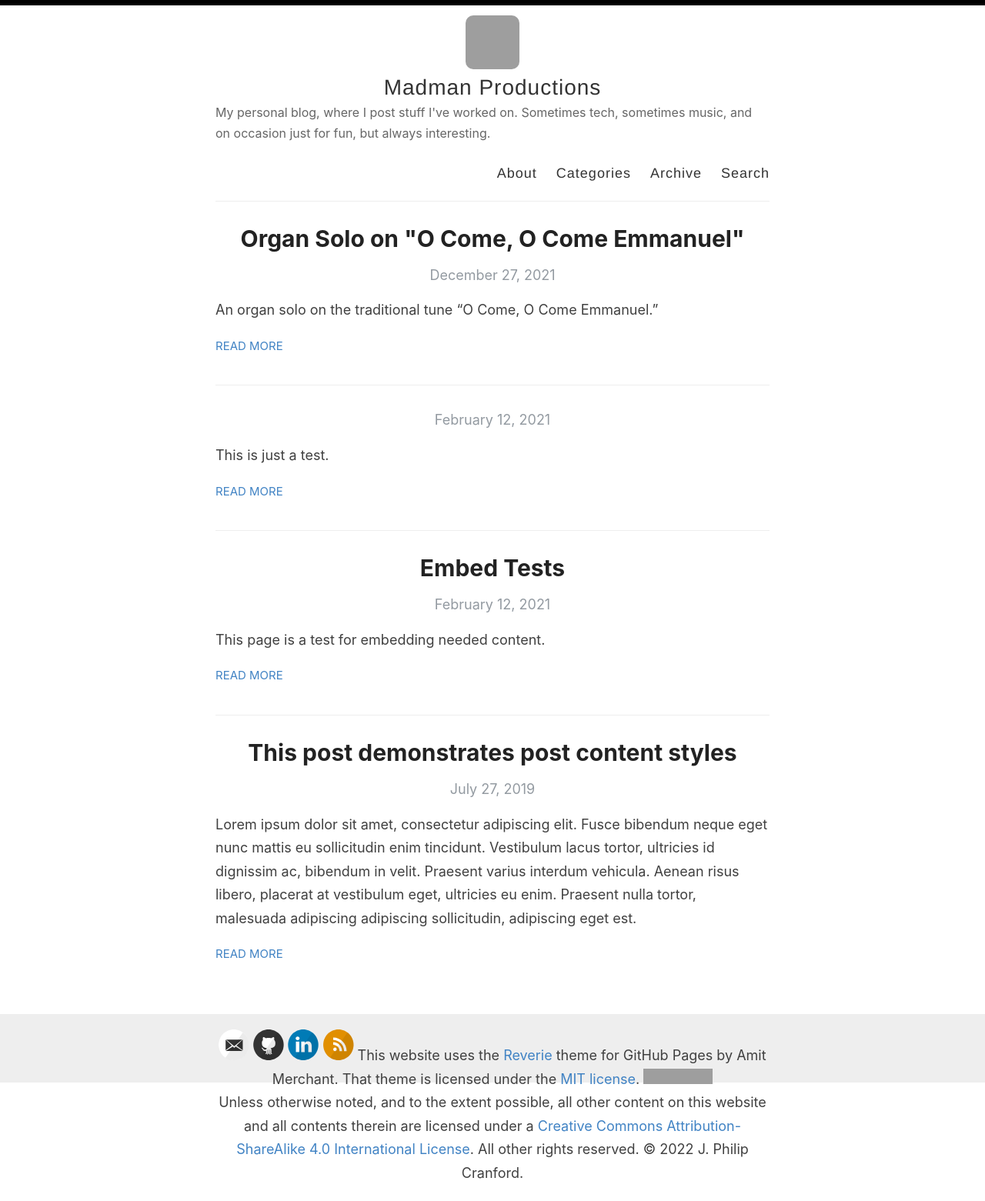
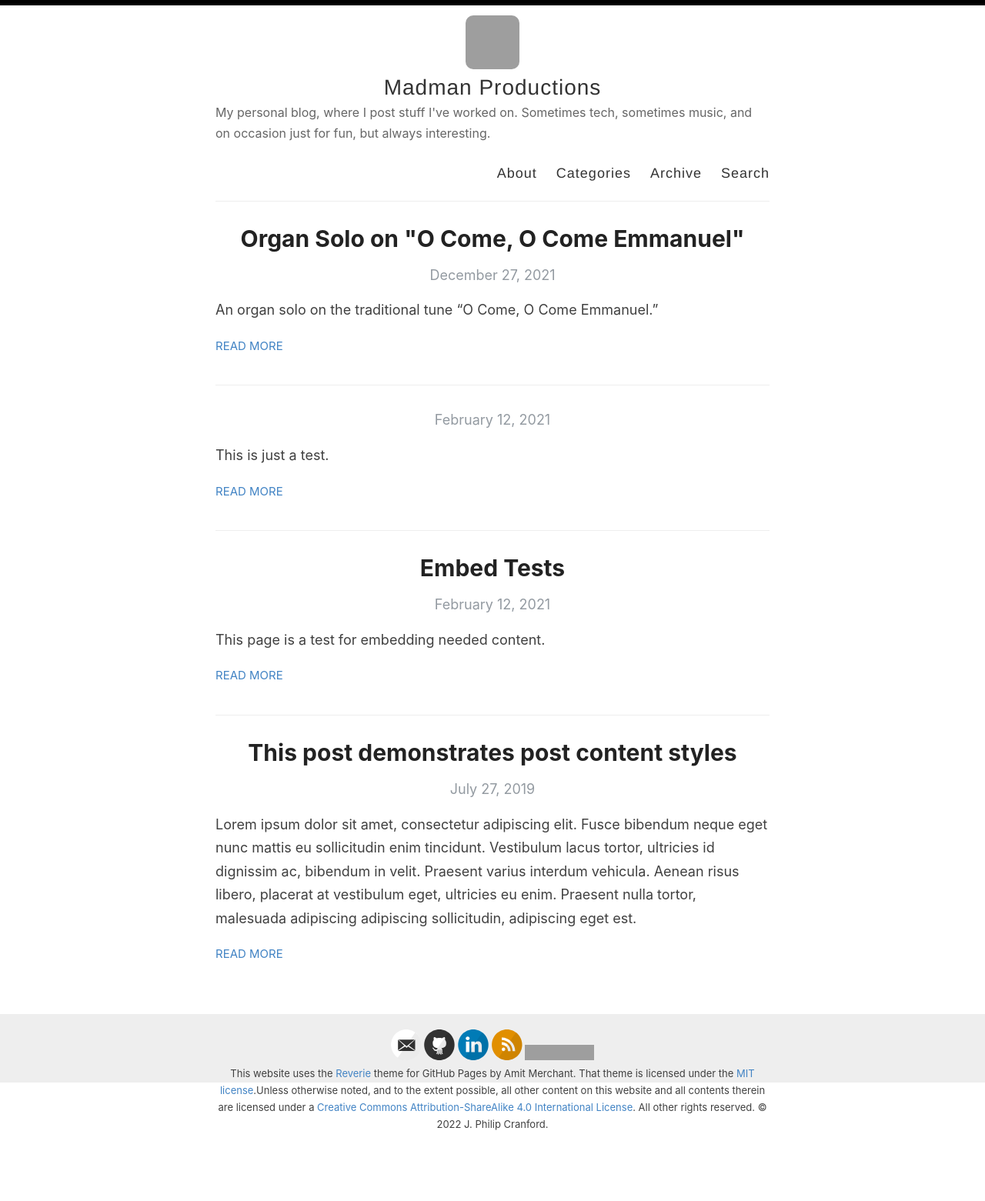
Before and after one commit to jpcranford/jpcranford.github.io, a Jekyll site: the page built from index.html, in a window 1280 px wide. Shown: the whole page at 77% size. Built offline with Jekyll 4.4.1, drawn with Linux system fonts in a browser that asks for light colours; the list of posts is cut into pages by our own code; after the commit the page ends 1493 px from its top, so only the background shows below that; grey boxes are pictures that could not be loaded.

Commit message:
Fix license text

```diff
--- a/_layouts/default.html
+++ b/_layouts/default.html
@@ -49,7 +49,10 @@
         <div class="container">
           <footer class="footer">
             {% include svg-icons.html %}
-            This website uses the <a href="https://github.com/amitmerchant1990/reverie">Reverie</a> theme for GitHub Pages by Amit Merchant. That theme is licensed under the <a href="https://raw.githubusercontent.com/jpcranford/jpcranford.github.io/master/LICENSE">MIT license</a>. <a rel="license" href="http://creativecommons.org/licenses/by-sa/4.0/"><img alt="Creative Commons License" style="border-width:0" src="https://i.creativecommons.org/l/by-sa/4.0/88x31.png" /></a><br />Unless otherwise noted, and to the extent possible, all other content on this website and all contents therein are licensed under a <a rel="license" href="http://creativecommons.org/licenses/by-sa/4.0/">Creative Commons Attribution-ShareAlike 4.0 International License</a>. All other rights reserved. © 2022 J. Philip Cranford.
+            <a rel="license" href="http://creativecommons.org/licenses/by-sa/4.0/"><img alt="Creative Commons License" style="border-width:0" src="https://i.creativecommons.org/l/by-sa/4.0/88x31.png" /></a>
+            <div>
+              This website uses the <a href="https://github.com/amitmerchant1990/reverie">Reverie</a> theme for GitHub Pages by Amit Merchant. That theme is licensed under the <a href="https://raw.githubusercontent.com/jpcranford/jpcranford.github.io/master/LICENSE">MIT license</a>.Unless otherwise noted, and to the extent possible, all other content on this website and all contents therein are licensed under a <a rel="license" href="http://creativecommons.org/licenses/by-sa/4.0/">Creative Commons Attribution-ShareAlike 4.0 International License</a>. All other rights reserved. © 2022 J. Philip Cranford.
+            </div>
           </footer>
         </div>
       </div>
--- a/assets/style.scss
+++ b/assets/style.scss
@@ -421,6 +421,7 @@ nav {
 footer {
   padding: 20px 0;
   text-align: center;
+  font-size: small;
 }
 
 body:after {
```
